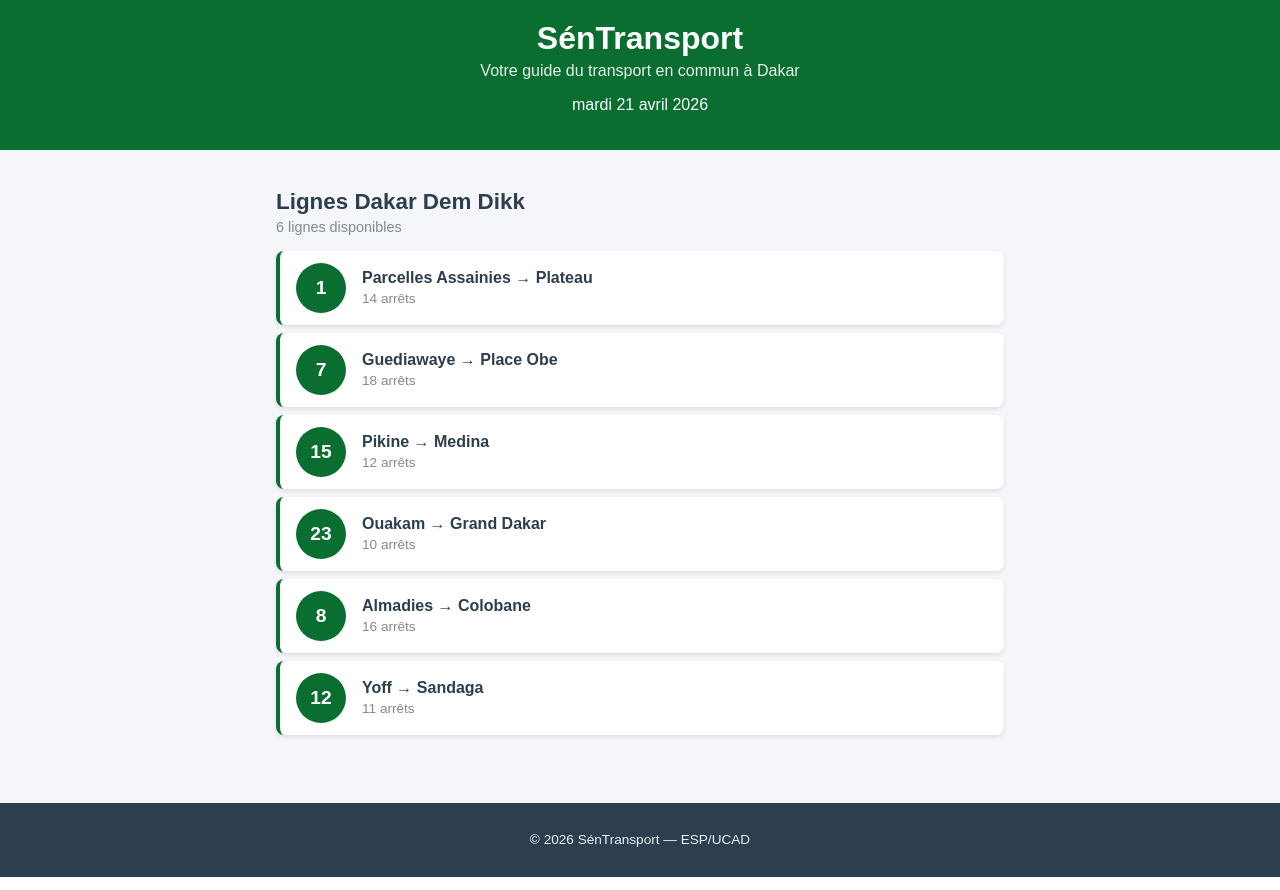
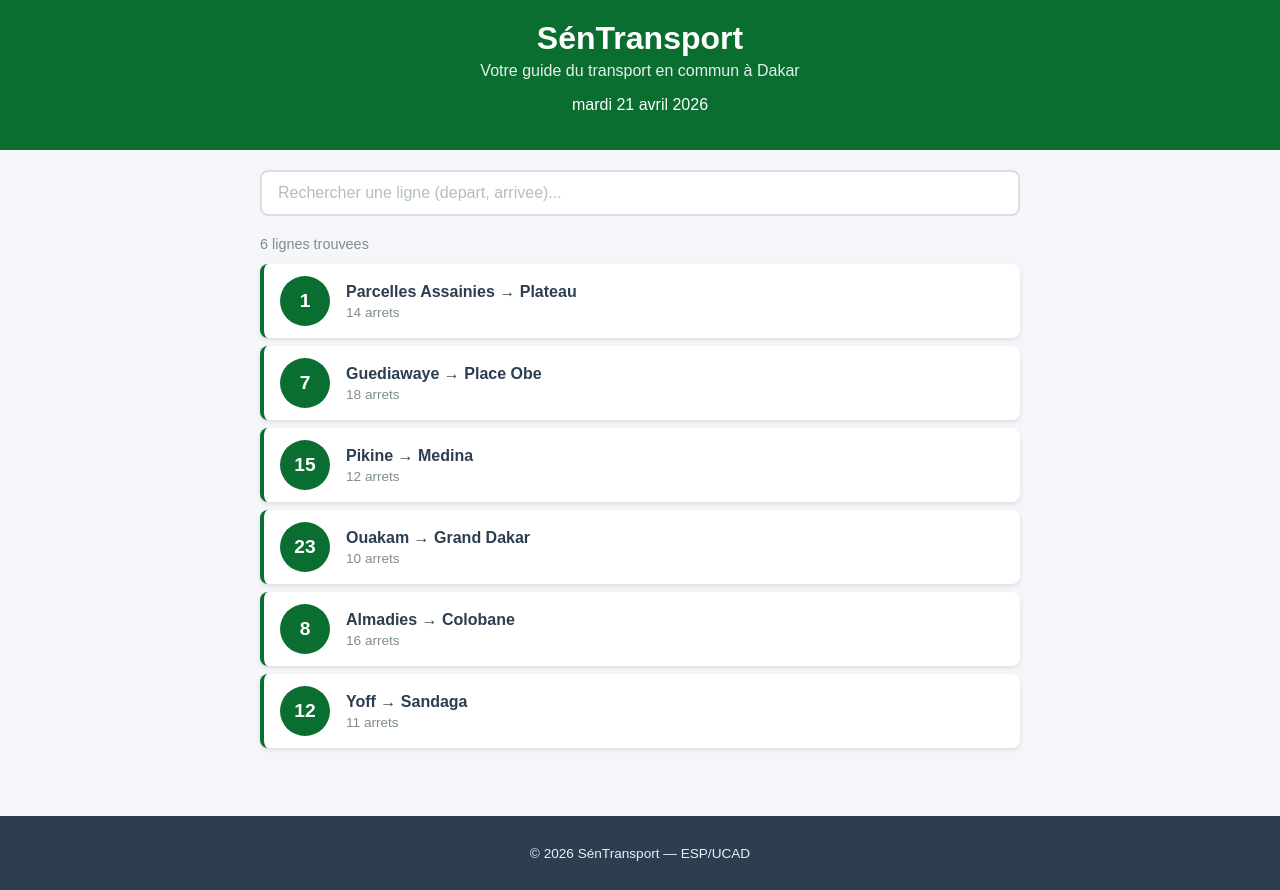
Before and after one commit to Willane06/sentransport, a React (Create React App) app: page / in a window 1280 px wide. Built offline with nearby package versions, Linux system fonts and the light colour scheme.

Commit message:
Lab 3 : etat, recherche et selection de lignes

```diff
--- a/src/App.css
+++ b/src/App.css
@@ -18,3 +18,23 @@
     padding: 12px;
   }
 }
+.resultat-recherche {
+  color: #7f8c8d;
+  font-size: 0.9rem;
+  margin-bottom: 12px;
+}
+
+@media (max-width: 600px) {
+  .contenu {
+    padding: 12px;
+  }
+  .ligne-bus {
+    padding: 10px 12px;
+  }
+  .ligne-numero {
+    width: 40px;
+    height: 40px;
+    font-size: 1rem;
+    margin-right: 12px;
+  }
+}
--- a/src/App.js
+++ b/src/App.js
@@ -1,23 +1,64 @@
+import { useState } from 'react';
 import './App.css';
 import Header from './Header';
-import ListeLignes from './ListeLignes';
+import Recherche from './Recherche';
+import LigneBus from './LigneBus';
+import DetailLigne from './DetailLigne';
 import Footer from './Footer';
 
 function App() {
+  const [recherche, setRecherche] = useState("");
+  const [ligneSelectionnee, setLigneSelectionnee] = useState(null);
+
   const lignes = [
-    { id: 1, numero: "1",  depart: "Parcelles Assainies", arrivee: "Plateau",      arrets: 14 },
-    { id: 2, numero: "7",  depart: "Guediawaye",          arrivee: "Place Obe",    arrets: 18 },
-    { id: 3, numero: "15", depart: "Pikine",              arrivee: "Medina",       arrets: 12 },
-    { id: 4, numero: "23", depart: "Ouakam",              arrivee: "Grand Dakar",  arrets: 10 },
-    { id: 5, numero: "8",  depart: "Almadies",            arrivee: "Colobane",     arrets: 16 },
-    { id: 6, numero: "12", depart: "Yoff",                arrivee: "Sandaga",      arrets: 11 },
+    { id: 1, numero: "1", depart: "Parcelles Assainies", arrivee: "Plateau", arrets: 14,
+      listeArrets: ["Parcelles U14", "Parcelles U10", "Camberene", "Patte d'Oie", "Grand Dakar", "Colobane", "Ponty", "Plateau"] },
+    { id: 2, numero: "7", depart: "Guediawaye", arrivee: "Place Obe", arrets: 18,
+      listeArrets: ["Guediawaye", "Pikine", "Thiaroye", "Keur Massar", "Grand Yoff", "Parcelles", "Liberte 6", "Place Obe"] },
+    { id: 3, numero: "15", depart: "Pikine", arrivee: "Medina", arrets: 12,
+      listeArrets: ["Pikine Centre", "Thiaroye Gare", "Hann", "Colobane", "Fass", "Medina"] },
+    { id: 4, numero: "23", depart: "Ouakam", arrivee: "Grand Dakar", arrets: 10,
+      listeArrets: ["Ouakam Village", "Mermoz", "Fann", "Point E", "Liberte 5", "Grand Dakar"] },
+    { id: 5, numero: "8", depart: "Almadies", arrivee: "Colobane", arrets: 16,
+      listeArrets: ["Almadies", "Ngor", "Yoff", "Ouest Foire", "Liberte 6", "Colobane"] },
+    { id: 6, numero: "12", depart: "Yoff", arrivee: "Sandaga", arrets: 11,
+      listeArrets: ["Yoff Village", "Aeroport LSS", "Parcelles U17", "Grand Yoff", "HLM", "Sandaga"] },
   ];
+
+  const lignesFiltrees = lignes.filter(l =>
+    l.depart.toLowerCase().includes(recherche.toLowerCase()) ||
+    l.arrivee.toLowerCase().includes(recherche.toLowerCase()) ||
+    l.numero.includes(recherche)
+  );
+
+  function handleClickLigne(ligne) {
+    if (ligneSelectionnee && ligneSelectionnee.id === ligne.id) {
+      setLigneSelectionnee(null);
+    } else {
+      setLigneSelectionnee(ligne);
+    }
+  }
 
   return (
     <div className="App">
       <Header />
       <main className="contenu">
-        <ListeLignes lignes={lignes} />
+        <Recherche valeur={recherche} onChange={setRecherche} />
+        <p className="resultat-recherche">
+          {lignesFiltrees.length} ligne{lignesFiltrees.length > 1 ? 's' : ''} trouvee{lignesFiltrees.length > 1 ? 's' : ''}
+        </p>
+        {lignesFiltrees.map(ligne => (
+          <LigneBus
+            key={ligne.id}
+            numero={ligne.numero}
+            depart={ligne.depart}
+            arrivee={ligne.arrivee}
+            arrets={ligne.arrets}
+            estSelectionnee={ligneSelectionnee && ligneSelectionnee.id === ligne.id}
+            onClick={() => handleClickLigne(ligne)}
+          />
+        ))}
+        {ligneSelectionnee && <DetailLigne ligne={ligneSelectionnee} />}
       </main>
       <Footer />
     </div>
--- /dev/null
+++ b/src/DetailLigne.css
@@ -0,0 +1,67 @@
+.detail-ligne {
+  background-color: #ffffff;
+  border: 2px solid #0a6e31;
+  border-radius: 8px;
+  padding: 20px;
+  margin-top: 16px;
+  animation: slideDown 0.3s ease;
+}
+
+@keyframes slideDown {
+  from { opacity: 0; transform: translateY(-10px); }
+  to   { opacity: 1; transform: translateY(0); }
+}
+
+.detail-titre {
+  color: #0a6e31;
+  margin: 0 0 8px 0;
+  font-size: 1.2rem;
+}
+
+.detail-info {
+  color: #7f8c8d;
+  margin: 0 0 16px 0;
+  font-size: 0.9rem;
+}
+
+.detail-arrets h4 {
+  color: #2c3e50;
+  margin: 0 0 8px 0;
+}
+
+.detail-liste {
+  list-style: none;
+  padding: 0;
+  margin: 0;
+}
+
+.detail-arret {
+  display: flex;
+  align-items: center;
+  padding: 8px 0;
+  border-bottom: 1px solid #f0f0f0;
+}
+
+.detail-arret:last-child {
+  border-bottom: none;
+}
+
+.arret-numero {
+  background-color: #0a6e31;
+  color: white;
+  width: 28px;
+  height: 28px;
+  border-radius: 50%;
+  display: flex;
+  align-items: center;
+  justify-content: center;
+  font-size: 0.8rem;
+  font-weight: bold;
+  margin-right: 12px;
+  flex-shrink: 0;
+}
+
+.arret-nom {
+  color: #2c3e50;
+  font-size: 0.95rem;
+}
--- /dev/null
+++ b/src/DetailLigne.js
@@ -0,0 +1,25 @@
+import './DetailLigne.css';
+
+function DetailLigne({ ligne }) {
+  return (
+    <div className="detail-ligne">
+      <h3 className="detail-titre">
+        Ligne {ligne.numero} : {ligne.depart} &rarr; {ligne.arrivee}
+      </h3>
+      <p className="detail-info">{ligne.arrets} arrets sur ce trajet</p>
+      <div className="detail-arrets">
+        <h4>Arrets principaux :</h4>
+        <ul className="detail-liste">
+          {ligne.listeArrets.map((arret, index) => (
+            <li key={index} className="detail-arret">
+              <span className="arret-numero">{index + 1}</span>
+              <span className="arret-nom">{arret}</span>
+            </li>
+          ))}
+        </ul>
+      </div>
+    </div>
+  );
+}
+
+export default DetailLigne;
--- a/src/LigneBus.css
+++ b/src/LigneBus.css
@@ -42,3 +42,11 @@
   color: #7f8c8d;
   margin-top: 4px;
 }
+.ligne-bus-active {
+  border-left: 4px solid #e67e22;
+  background-color: #fef9f3;
+}
+
+.ligne-bus-active .ligne-numero {
+  background-color: #e67e22;
+}
--- a/src/LigneBus.js
+++ b/src/LigneBus.js
@@ -1,14 +1,15 @@
 import './LigneBus.css';
 
-function LigneBus({ numero, depart, arrivee, arrets }) {
+function LigneBus({ numero, depart, arrivee, arrets, estSelectionnee, onClick }) {
   return (
-    <div className="ligne-bus">
+    <div
+      className={`ligne-bus ${estSelectionnee ? 'ligne-bus-active' : ''}`}
+      onClick={onClick}
+    >
       <div className="ligne-numero">{numero}</div>
       <div className="ligne-info">
-        <span className="ligne-trajet">
-          {depart} &rarr; {arrivee}
-        </span>
-        <span className="ligne-arrets">{arrets} arrêts</span>
+        <span className="ligne-trajet">{depart} &rarr; {arrivee}</span>
+        <span className="ligne-arrets">{arrets} arrets</span>
       </div>
     </div>
   );
--- a/src/ListeLignes.js
+++ b/src/ListeLignes.js
@@ -1,5 +1,5 @@
 import LigneBus from './LigneBus';
-import './Listelignes.css';
+import './ListeLignes.css';
 
 function ListeLignes({ lignes }) {
   return (
@@ -13,6 +13,7 @@
           depart={ligne.depart}
           arrivee={ligne.arrivee}
           arrets={ligne.arrets}
+          couleur={ligne.couleur}
         />
       ))}
     </div>
--- /dev/null
+++ b/src/Recherche.css
@@ -0,0 +1,22 @@
+.recherche {
+  margin-bottom: 20px;
+}
+
+.recherche-input {
+  width: 100%;
+  padding: 12px 16px;
+  font-size: 1rem;
+  border: 2px solid #dcdde1;
+  border-radius: 8px;
+  outline: none;
+  box-sizing: border-box;
+  transition: border-color 0.2s;
+}
+
+.recherche-input:focus {
+  border-color: #0a6e31;
+}
+
+.recherche-input::placeholder {
+  color: #b2bec3;
+}
--- /dev/null
+++ b/src/Recherche.js
@@ -0,0 +1,17 @@
+import './Recherche.css';
+
+function Recherche({ valeur, onChange }) {
+  return (
+    <div className="recherche">
+      <input
+        type="text"
+        className="recherche-input"
+        placeholder="Rechercher une ligne (depart, arrivee)..."
+        value={valeur}
+        onChange={e => onChange(e.target.value)}
+      />
+    </div>
+  );
+}
+
+export default Recherche;
```
Also changed, not shown: src/StatReseau.css (added, +31 -0 lines), src/StatReseau.js (added, +27 -0 lines).
